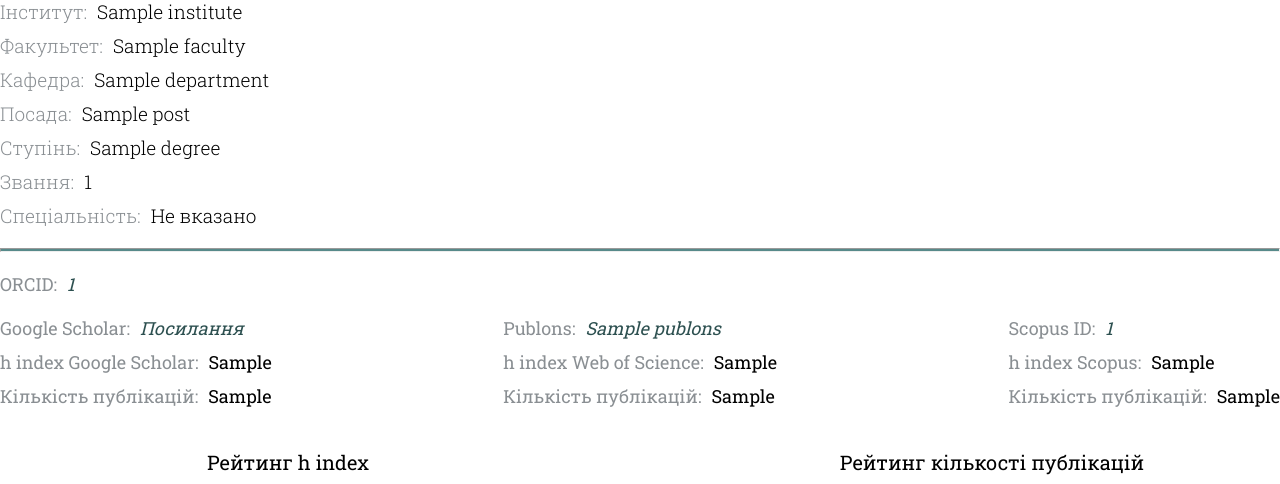
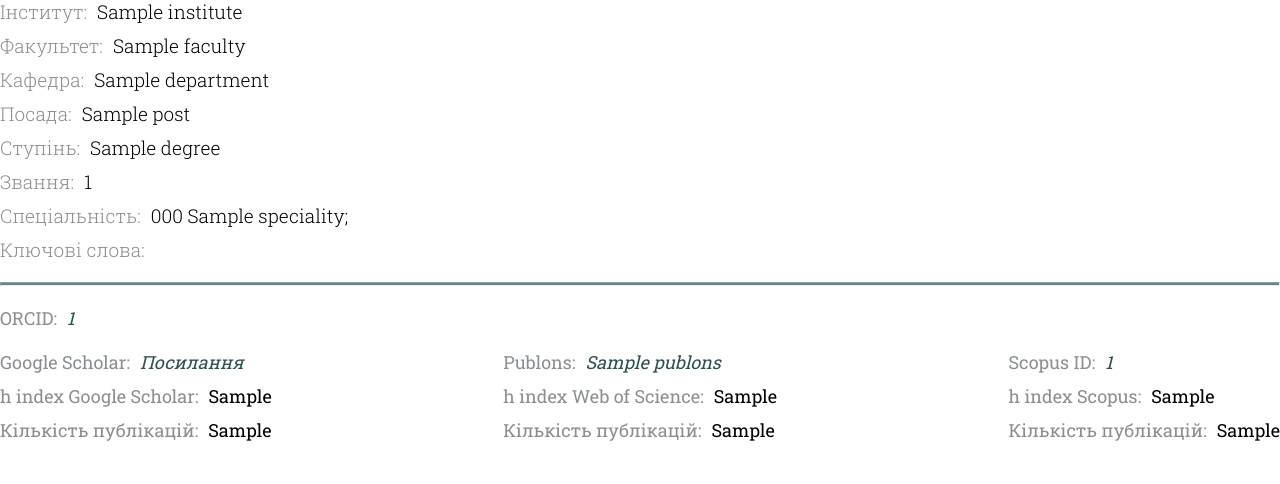
Before and after one commit to AShershun/s2m, a Django app: template templates/profilePage.html in a window 1280 px wide. Shown: the part 401-885 px from the top of the page. Run offline with Django 3.2, Linux system fonts and the light colour scheme; the template is opened without the code that fills it: most values are stand-ins (such as "Sample title", 1, 10 or a date in 2020).

Commit message:
fix speciality

```diff
--- a/app/forms.py
+++ b/app/forms.py
@@ -6,6 +6,7 @@ class SelectForm(Form):
         ('fullname', 'ПІБ'),
         ('department', 'Кафедра'),
         ('speciality', 'Спеціальність'),
+        ('keyword', 'Ключеве слово'),
     )
     # search = CharField(required=False)
     select = ChoiceField(choices=FILTER_CHOICES)
--- a/app/models.py
+++ b/app/models.py
@@ -197,7 +197,7 @@ class Speciality(models.Model):
         verbose_name_plural = 'Спеціальності'
 
     def __str__(self):
-        return '%s' % self.speciality_title
+        return '%s' ' ' '%s' % (self.speciality_code, self.speciality_title)
 
 
 class ScientistSpeciality(models.Model):
--- a/app/views.py
+++ b/app/views.py
@@ -274,7 +274,6 @@ class ScientistsPage(ListView):
         context = super().get_context_data(*args, **kwargs)
         context['scientists_counter'] = self.queryset.count()
         context['form'] = SelectForm(initial={
-            # 'search': self.request.GET.get('search', ''),
             'select': self.request.GET.get('select', ''),
         })
 
--- a/s2m/settings.py
+++ b/s2m/settings.py
@@ -90,7 +90,7 @@ DATABASES = {
         'NAME': 'postgres',
         'USER': 'alexander',  # login db
         'PASSWORD': '010980',  # password db
-        'HOST': '192.168.1.171',
+        'HOST': '192.168.1.17',
         'PORT': '5431',
         'OPTIONS': {
             'options': '-c search_path=s2m'  # DB Schema
--- a/templates/profilePage.html
+++ b/templates/profilePage.html
@@ -52,7 +52,25 @@
         <li class="profile_info_item">
             <p class="profile_info_item_title">Спеціальність:</p>
             <p class="profile_info_item_data">
-                {% if scientist.speciality_set.all %} {% for speciality in scientist.speciality.all%} {{speciality.speciality_code}} {{speciality.speciality_title}} {% endfor %} {% else %} Не вказано  {% endif %}
+                {% for speciality in scientist.speciality.all %}
+                    {% if scientist.speciality == "" %}
+                        Немає
+                    {% else %}
+                        {{speciality.speciality_code}} {{speciality.speciality_title}};
+                    {% endif %}
+                {% endfor %}
+            </p>
+        </li>
+        <li class="profile_info_item">
+            <p class="profile_info_item_title">Ключові слова:</p>
+            <p class="profile_info_item_data">
+                {% for keyword in scientist.speciality.keyword.all %}
+                    {% if scientist.speciality.keyword == "" %}
+                        Немає
+                    {% else %}
+                        {{keyword.keyword_title}};
+                    {% endif %}
+                {% endfor %}
             </p>
         </li>
         <!--
```
Also changed, not shown: templates/scientistsPage.html (+7 -1 lines).
